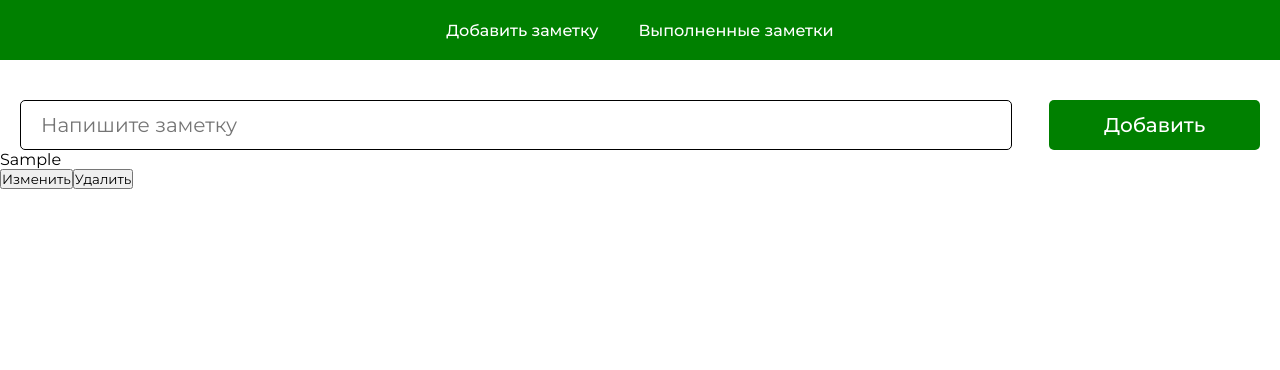
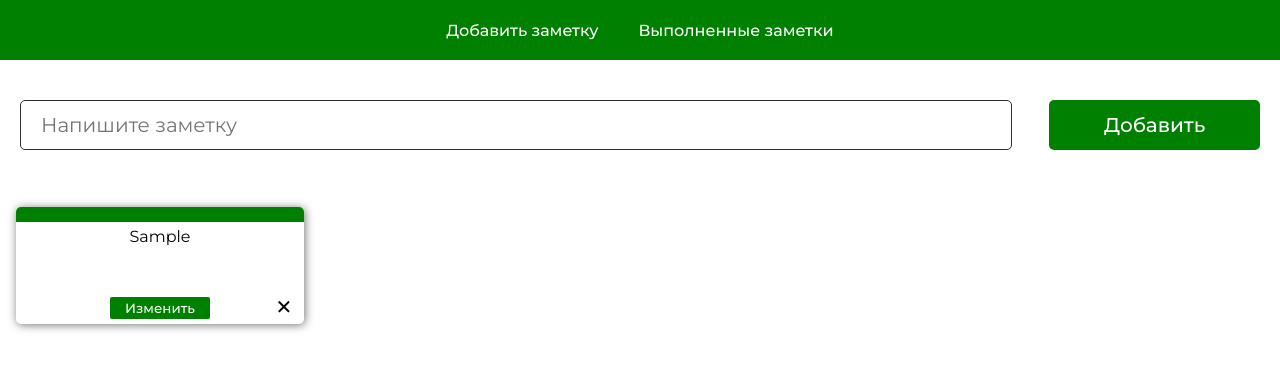
Before and after one commit to dishonoredd/TodoList, a React (Vite) app: page / in a window 1280 px wide. Both pictures are taken after typing "Sample" into the empty fields and a click on the button "Добавить". Shown: the top 370 px of the page. Built offline with nearby package versions, Linux system fonts and the light colour scheme.

Commit message:
уауа

```diff
--- a/src/App.css
+++ b/src/App.css
@@ -24,7 +24,7 @@
 }
 
 .header p:hover {
-  color: rgb(230, 230, 230);
+  color: rgb(247, 247, 247);
 }
 
 ::-webkit-scrollbar {
@@ -53,7 +53,7 @@
   width: 80%;
   font-size: 20px;
   border-radius: 5px;
-  border: 1px solid black;
+  border: 1px solid rgb(45, 45, 45);
   padding-left: 20px;
 }
 
@@ -81,3 +81,120 @@
 .input__btn:active {
   background-color: rgb(0, 100, 0);
 }
+
+.ultodo {
+  margin-top: 50px;
+  display: grid;
+  grid-template-columns: 1fr 1fr 1fr 1fr;
+  grid-template-rows: 130px 130px 130px 130px 130px 130px 130px 130px;
+  list-style: none;
+}
+
+.element {
+  position: relative;
+  width: 100%;
+  height: 100%;
+  display: flex;
+  flex-direction: column;
+  align-items: center;
+  justify-content: center;
+}
+
+.todo__container {
+  width: 90%;
+  height: 90%;
+  display: flex;
+  padding-top: 5px;
+  padding-bottom: 5px;
+  flex-direction: column;
+  align-items: center;
+  justify-content: space-between;
+  box-shadow: 1px 1px 10px 0px rgba(0, 0, 0, 0.55);
+  border-top: 15px solid green;
+  border-radius: 5px;
+}
+
+.changeinput {
+  width: 90px;
+  height: 100%;
+  border: 1px solid rgb(45, 45, 45);
+  border-radius: 2px;
+  border-top-right-radius: 0px;
+  border-bottom-right-radius: 0px;
+  font-size: 11px;
+  padding-left: 1px;
+}
+
+.input__container {
+  display: flex;
+  height: 22px;
+  gap: 10px;
+}
+
+.todotext {
+  display: flex;
+  align-items: center;
+  justify-content: center;
+}
+.todo {
+  overflow-x: scroll;
+  white-space: nowrap;
+  width: 250px;
+}
+
+.todo::-webkit-scrollbar {
+  width: 3px;
+  height: 5px;
+}
+
+.close__btn {
+  height: 100%;
+  width: 100px;
+
+  cursor: pointer;
+  background-color: green;
+  border: 0px;
+  border-radius: 2px;
+  color: white;
+  font-weight: 500;
+}
+
+.close__btn:hover {
+  background-color: rgb(0, 115, 0);
+}
+
+.close__btn:active {
+  background-color: rgb(0, 100, 0);
+}
+
+.done__btn {
+  height: 100%;
+  width: 22px;
+
+  cursor: pointer;
+  background-color: green;
+  border: 0px;
+  border-radius: 2px;
+  border-top-left-radius: 0px;
+  border-bottom-left-radius: 0px;
+  color: white;
+  font-weight: 500;
+}
+
+.cont {
+  height: 100%;
+}
+
+.close {
+  position: absolute;
+  bottom: 0;
+  right: 0;
+  width: 30px;
+  height: 30px;
+  font-size: 20px;
+  margin-right: 21px;
+  margin-bottom: 8px;
+  border: 0px;
+  background-color: transparent;
+  cursor: pointer;
+}
--- a/src/App.tsx
+++ b/src/App.tsx
@@ -11,6 +11,11 @@ function App() {
   useEffect(() => {
     setValue(todoText);
   });
+
+  function deleteTodo(i: number) {
+    result.splice(i, 1);
+    setTodoList(result);
+  }
 
   return (
     <div className="wrapper">
@@ -32,24 +37,25 @@ function App() {
         <button
           className="input__btn"
           onClick={() => {
-            if (todoText.length > 0 && todoText.length <= 100) {
+            if (todoText.length > 0) {
               setValue(todoText);
               result.unshift({ text: value });
-              console.log(value, todoText);
               setTodoList(result);
               setTodoText("");
             } else {
-              alert("Число введенных символов должно быть от 1 до 100");
+              alert(
+                "Число введенных символов изначально должно быть больше чем 0"
+              );
             }
           }}
         >
           Добавить
         </button>
       </div>
-      <div className="bottom">
-        <ul className="left">
+
+      <ul className="ultodo">
         {todoList.map((todo, i) => (
-            <li key={i}>
+          <li key={i} className="element">
             <Todo
               changetext={changeText}
               openButton={() => {
@@ -65,18 +71,12 @@ function App() {
                 setTodoList(result);
               }}
             />
-              <button
-                onClick={() => {
-                  result.splice(i, 1);
-                  setTodoList(result);
-                }}
-              >
-                Удалить
+            <button className="close" onClick={() => deleteTodo(i)}>
+              ✕
             </button>
           </li>
         ))}
       </ul>
-      </div>
     </div>
   );
 }
@@ -93,27 +93,34 @@ function Todo(props: TodoProps) {
   const [open, setOpen] = useState(false);
 
   return (
-    <>
-      <div className="todo">{props.text}</div>
+    <section className="todo__container">
+      <div className="todo">
+        <p className="todotext">{props.text}</p>
+      </div>
+      <div className="input__container">
         <button
+          className="close__btn"
           onClick={() => {
             setOpen(!open);
-          console.log(open);
           }}
         >
           {(!open && "Изменить") || "Закрыть"}
         </button>
         {open && (
-        <div>
+          <div className="cont">
             <input
+              className="changeinput"
               type="text"
               placeholder="Изменить"
               onChange={props.setChangeText}
             />
-          <button onClick={props.openButton}>✓</button>
+            <button className="done__btn" onClick={props.openButton}>
+              ∨
+            </button>
           </div>
         )}
-    </>
+      </div>
+    </section>
   );
 }
 
```
Lines whose indentation alone changed are shown as unchanged.
